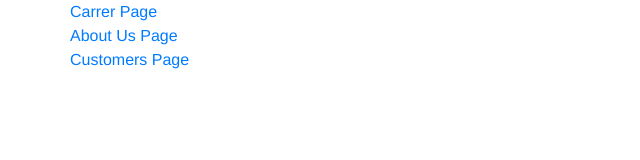
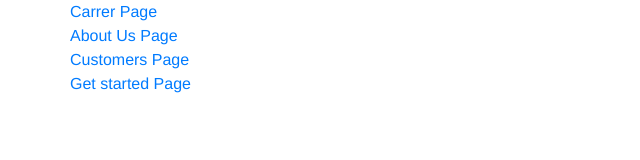
Before and after one commit to harshg6818/-modern-website, a Vue app: page /#/ in a window 1280 px wide. Shown: the top 160 px of the page, without its empty margins (0-640 px from the left). Built offline with nearby package versions, Linux system fonts and the light colour scheme.

Commit message:
get start page add

```diff
--- a/src/App.vue
+++ b/src/App.vue
@@ -9,9 +9,7 @@
 @import "~bootstrap-vue/dist/bootstrap-vue.css";
 
 #app {
-  font-family: Avenir, Helvetica, Arial, sans-serif;
-  -webkit-font-smoothing: antialiased;
-  -moz-osx-font-smoothing: grayscale;
+  font-family: proxima-nova, helvetica, arial, sans-serif;
   text-align: center;
   color: #2c3e50;
 }
--- a/src/router/index.js
+++ b/src/router/index.js
@@ -4,6 +4,7 @@ import Home from "../views/Home.vue";
 import About from "../views/hirexp-about.vue";
 import Carrer from "../views/hirexp-carrer.vue";
 import Customers from "../views/hirexp-customers.vue";
+import GetStart from "../views/hirexp-getStart.vue";
 
 Vue.use(VueRouter);
 
@@ -27,6 +28,11 @@ const routes = [
     path: "/customers",
     name: "Customers",
     component: Customers
+  },
+  {
+    path: "/getstart",
+    name: "GetStart",
+    component: GetStart
   }
 ];
 
--- a/src/views/Home.vue
+++ b/src/views/Home.vue
@@ -15,5 +15,10 @@
         <router-link to="/customers">Customers Page</router-link>
       </a>
     </div>
+    <div class="row">
+      <a href="" target="_blank">
+        <router-link to="/getstart">Get started Page</router-link>
+      </a>
+    </div>
   </div>
 </template>
```
